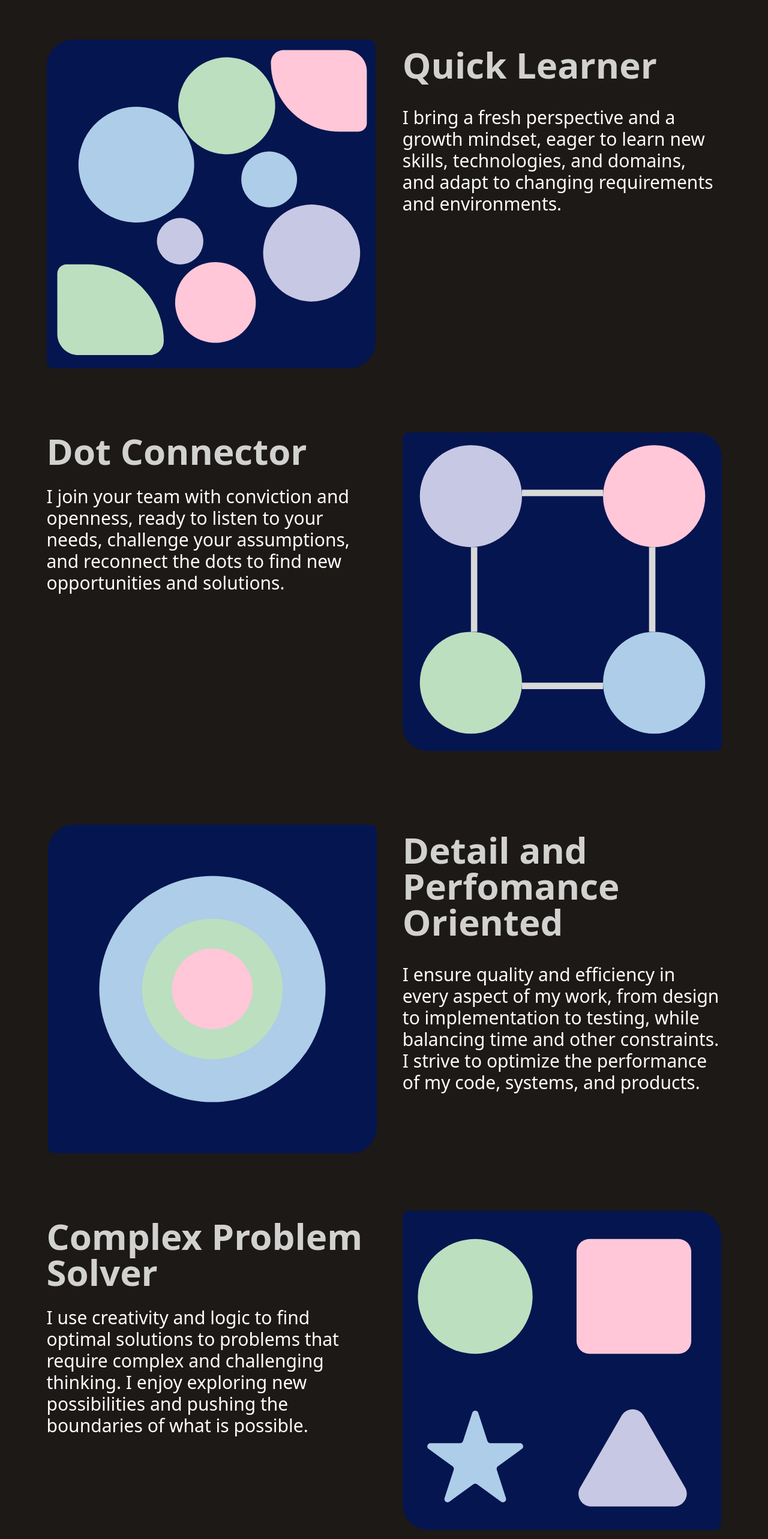
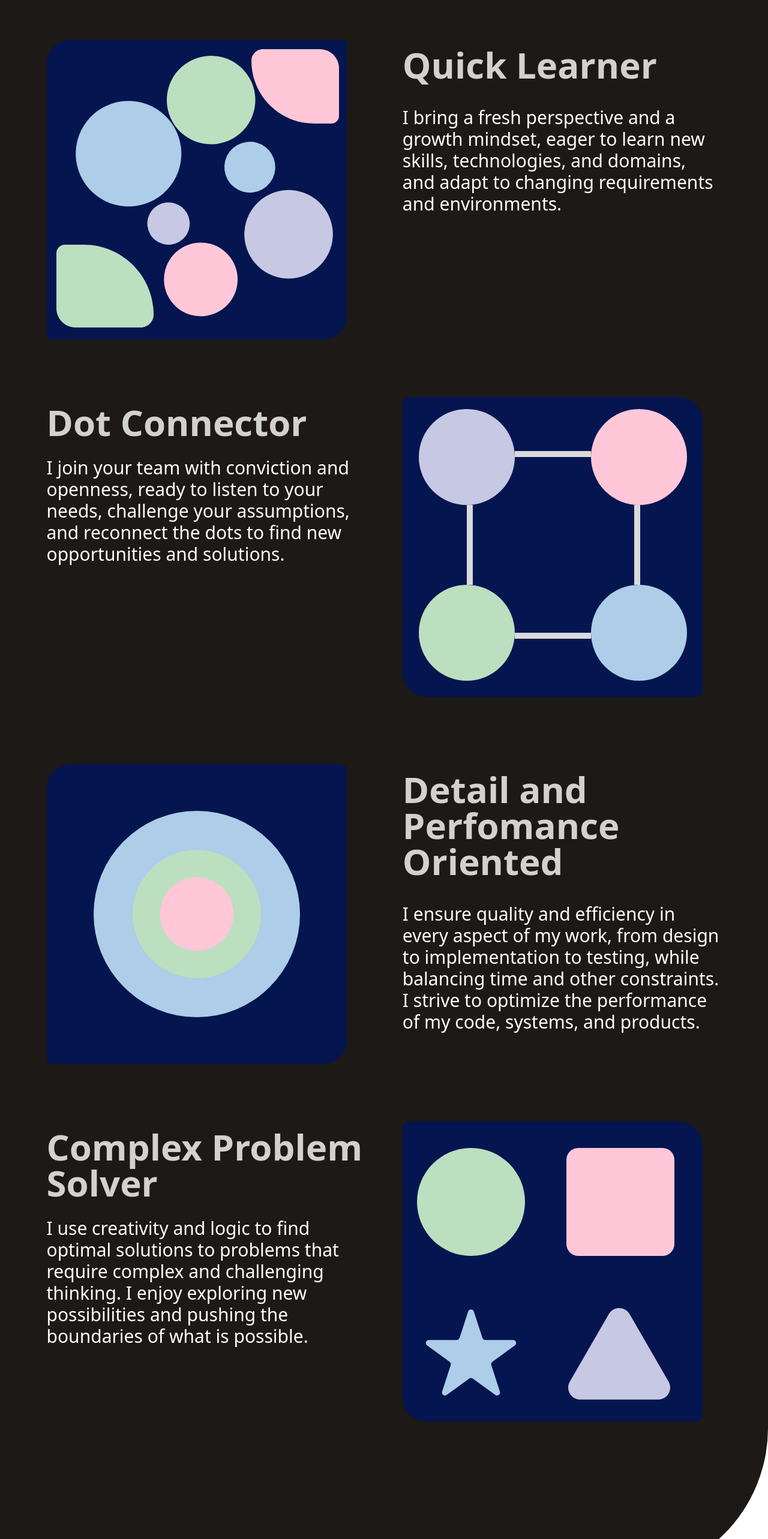
Before and after one commit to unpervertedkid/unpervertedkid.github.io, a Next.js app: page / in a window 1280 px wide. Shown: the part 1897-4463 px from the top of the page at 60% size. Built offline with nearby package versions, Linux system fonts and the light colour scheme.

Commit message:
fix(skills): svg image optimization

```diff
--- a/src/components/Skills.jsx
+++ b/src/components/Skills.jsx
@@ -1,3 +1,8 @@
+import Illustration1 from "./illlustrations/Illustration1";
+import Illustration2 from "./illlustrations/Illustration2";
+import Illustration3 from "./illlustrations/Illustration3";
+import Illustration4 from "./illlustrations/Illustration4";
+
 export default function Skills(props) {
   return (
 <div className="bg-stone-900 self-stretch flex w-full flex-col justify-center items-center mt-36 px-16 py-12 rounded-[40px] lg:rounded-[250px_0px] max-md:max-w-full max-md:mt-10 max-md:px-5">
@@ -8,11 +13,7 @@ export default function Skills(props) {
         <div className="self-stretch mt-28 max-md:max-w-full max-md:mt-10">
           <div className="gap-5 flex max-md:flex-col max-md:items-stretch max-md:gap-0">
             <div className="flex flex-col items-stretch w-[51%] max-md:w-full max-md:ml-0">
-              <img
-                loading="lazy"
-                src="/Illustration1.svg"
-                className="aspect-[1.01] object-contain object-center w-full overflow-hidden grow max-md:max-w-full max-md:mt-10 hidden sm:block"
-              />
+              <Illustration1 className="aspect-[0.96] object-contain object-center w-full overflow-hidden grow max-md:max-w-full max-md:mt-10 hidden sm:block" />
             </div>
             <div className="flex flex-col items-stretch w-[49%] ml-5 max-md:w-full max-md:ml-0">
               <div className="flex flex-col items-stretch mt-3 max-md:max-w-full max-md:mt-10">
@@ -43,22 +44,14 @@ export default function Skills(props) {
               </div>
             </div>
             <div className="flex flex-col items-stretch w-[49%] ml-5 max-md:w-full max-md:ml-0">
-              <img
-                loading="lazy"
-                src="/Illustration2.svg"
-                className="aspect-[0.96] object-contain object-center w-full overflow-hidden grow max-md:max-w-full max-md:mt-10 hidden sm:block"
-              />
+              <Illustration2 className="aspect-[1.01] object-contain object-center w-full overflow-hidden grow max-md:max-w-full max-md:mt-10 hidden sm:block" />
             </div>
           </div>
         </div>
         <div className="self-stretch mt-28 max-md:max-w-full max-md:mt-10">
           <div className="gap-5 flex max-md:flex-col max-md:items-stretch max-md:gap-0">
             <div className="flex flex-col items-stretch w-[51%] max-md:w-full max-md:ml-0">
-              <img
-                loading="lazy"
-                src="/Illustration3.svg"
-                className="aspect-[1.01] object-contain object-center w-full overflow-hidden grow max-md:max-w-full max-md:mt-10 hidden sm:block"
-              />
+              <Illustration3 className="aspect-[0.96] object-contain object-center w-full overflow-hidden grow max-md:max-w-full max-md:mt-10 hidden sm:block" />
             </div>
             <div className="flex flex-col items-stretch w-[49%] ml-5 max-md:w-full max-md:ml-0">
               <div className="flex flex-col items-stretch mt-3 max-md:max-w-full max-md:mt-10">
@@ -91,11 +84,7 @@ export default function Skills(props) {
               </div>
             </div>
             <div className="flex flex-col items-stretch w-[49%] ml-5 max-md:w-full max-md:ml-0">
-              <img
-                loading="lazy"
-                src="/Illustration4.svg"
-                className="aspect-[0.96] object-contain object-center w-full overflow-hidden grow max-md:max-w-full max-md:mt-10 hidden sm:block"
-              />
+              <Illustration4 className="aspect-[1.01] object-contain object-center w-full overflow-hidden grow max-md:max-w-full max-md:mt-10 hidden sm:block" />
             </div>
           </div>
         </div>
--- /dev/null
+++ b/src/components/illlustrations/Illustration1.jsx
@@ -0,0 +1,66 @@
+import * as React from "react";
+const Illustration1 = (props) => (
+  <svg
+    xmlns="http://www.w3.org/2000/svg"
+    width={504}
+    height={500}
+    fill="none"
+    {...props}
+  >
+    <path
+      fill="#051550"
+      d="M0 40C0 17.909 17.909 0 40 0h450c5.523 0 10 4.477 10 10v450c0 22.091-17.909 40-40 40H10c-5.523 0-10-4.477-10-10V40Z"
+    />
+    <circle
+      cx={273.767}
+      cy={100.766}
+      r={73.766}
+      fill="#BCDFBF"
+      transform="rotate(-30 273.767 100.766)"
+    />
+    <circle
+      cx={338.394}
+      cy={212.703}
+      r={42.432}
+      fill="#ADCDE8"
+      transform="rotate(-30 338.394 212.703)"
+    />
+    <circle
+      cx={403.021}
+      cy={324.641}
+      r={73.766}
+      fill="#C7C8E3"
+      transform="rotate(-30 403.021 324.641)"
+    />
+    <circle
+      cx={136.243}
+      cy={190.243}
+      r={88.024}
+      fill="#ADCDE8"
+      transform="rotate(-30 136.243 190.243)"
+    />
+    <circle
+      cx={202.877}
+      cy={306.744}
+      r={35.318}
+      fill="#C7C8E3"
+      transform="rotate(-30 202.877 306.744)"
+    />
+    <circle
+      cx={256.67}
+      cy={399.915}
+      r={61.399}
+      fill="#FFC7D8"
+      transform="rotate(-30 256.67 399.915)"
+    />
+    <path
+      fill="#BCDFBF"
+      d="M16 356.055C16 348.293 22.293 342 30.055 342h31.49C125.86 342 178 394.139 178 458.456c0 11.898-9.645 21.544-21.544 21.544H48.001c-17.674 0-32-14.327-32-32v-91.945Z"
+    />
+    <path
+      fill="#FFC7D8"
+      d="M487 127.333c0 6.996-5.671 12.667-12.666 12.667h-28.692C387.85 140 341 93.15 341 35.359 341 24.667 349.668 16 360.359 16h94.642C472.674 16 487 30.327 487 48v79.333Z"
+    />
+  </svg>
+);
+export default Illustration1;
--- /dev/null
+++ b/src/components/illlustrations/Illustration2.jsx
@@ -0,0 +1,25 @@
+import * as React from "react";
+const Illustration2 = (props) => (
+  <svg
+    xmlns="http://www.w3.org/2000/svg"
+    width={500}
+    height={500}
+    fill="none"
+    {...props}
+  >
+    <path
+      fill="#051550"
+      d="M0 10C0 4.477 4.477 0 10 0h450c22.091 0 40 17.909 40 40v450c0 5.523-4.477 10-10 10H40c-22.091 0-40-17.909-40-40V10Z"
+    />
+    <circle cx={394} cy={100} r={80} fill="#FFC7D8" />
+    <circle cx={107} cy={393} r={80} fill="#BCDFBF" />
+    <circle cx={107} cy={100} r={80} fill="#C7C8E3" />
+    <circle cx={394} cy={393} r={80} fill="#ADCDE8" />
+    <path
+      stroke="#D9D9D9"
+      strokeWidth={10}
+      d="M112 180v133M187 95h127M391 313.03V179.97M314 398H187"
+    />
+  </svg>
+);
+export default Illustration2;
--- /dev/null
+++ b/src/components/illlustrations/Illustration3.jsx
@@ -0,0 +1,19 @@
+import * as React from "react";
+const Illustration3 = (props) => (
+  <svg
+    xmlns="http://www.w3.org/2000/svg"
+    width={500}
+    height={500}
+    fill="none"
+    {...props}
+  >
+    <path
+      fill="#051550"
+      d="M0 40C0 17.909 17.909 0 40 0h450c5.523 0 10 4.477 10 10v450c0 22.091-17.909 40-40 40H10c-5.523 0-10-4.477-10-10V40Z"
+    />
+    <circle cx={250} cy={250} r={172} fill="#ADCDE8" />
+    <circle cx={250} cy={250} r={107} fill="#BCDFBF" />
+    <circle cx={249.873} cy={249.873} r={61.399} fill="#FFC7D8" />
+  </svg>
+);
+export default Illustration3;
--- /dev/null
+++ b/src/components/illlustrations/Illustration4.jsx
@@ -0,0 +1,26 @@
+import * as React from "react";
+const Illustration4 = (props) => (
+  <svg
+    xmlns="http://www.w3.org/2000/svg"
+    width={500}
+    height={521}
+    fill="none"
+    {...props}
+  >
+    <path
+      fill="#051550"
+      d="M0 10C0 4.477 4.477 0 10 0h450c22.091 0 40 17.909 40 40v450c0 5.523-4.477 10-10 10H40c-22.091 0-40-17.909-40-40V10Z"
+    />
+    <path
+      fill="#C7C8E3"
+      d="M343.68 321c7.698-13.333 26.943-13.333 34.641 0l64.951 112.5c7.698 13.333-1.924 30-17.32 30H296.048c-15.396 0-25.018-16.667-17.32-30L343.68 321Z"
+    />
+    <rect width={180} height={180} x={273} y={44} fill="#FFC7D8" rx={20} />
+    <circle cx={114} cy={134} r={90} fill="#BCDFBF" />
+    <path
+      fill="#ADCDE8"
+      d="M109.245 316.635c1.496-4.606 8.014-4.606 9.51 0l14.329 44.099a4.999 4.999 0 0 0 4.755 3.454h46.368c4.843 0 6.857 6.199 2.939 9.046l-37.513 27.254a5 5 0 0 0-1.816 5.59l14.328 44.098c1.497 4.607-3.775 8.437-7.694 5.59l-37.512-27.254a5 5 0 0 0-5.878 0l-37.512 27.254c-3.919 2.847-9.191-.983-7.694-5.59l14.328-44.098a5 5 0 0 0-1.816-5.59l-37.513-27.254c-3.918-2.847-1.904-9.046 2.94-9.046H90.16a5 5 0 0 0 4.755-3.454l14.329-44.099Z"
+    />
+  </svg>
+);
+export default Illustration4;
```
